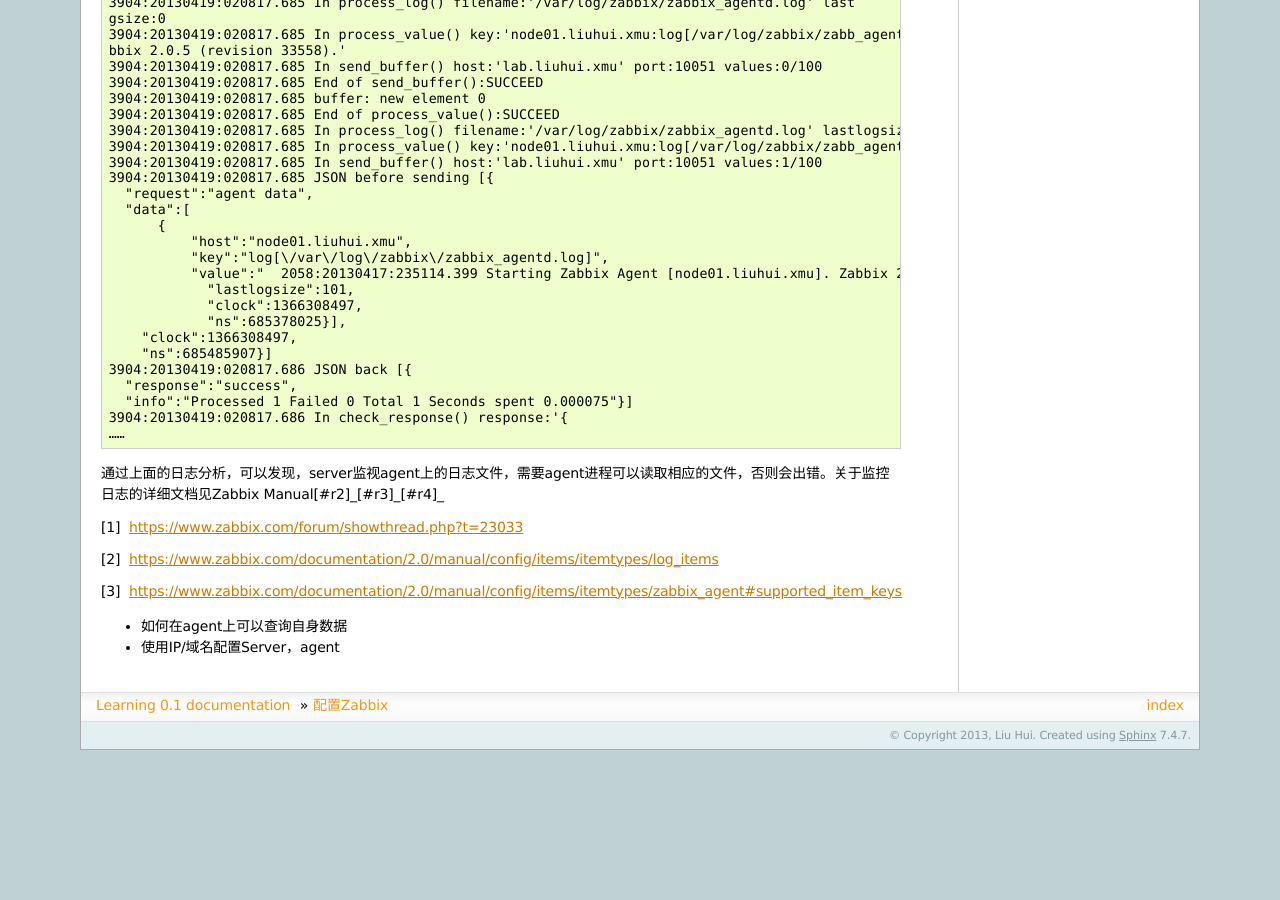
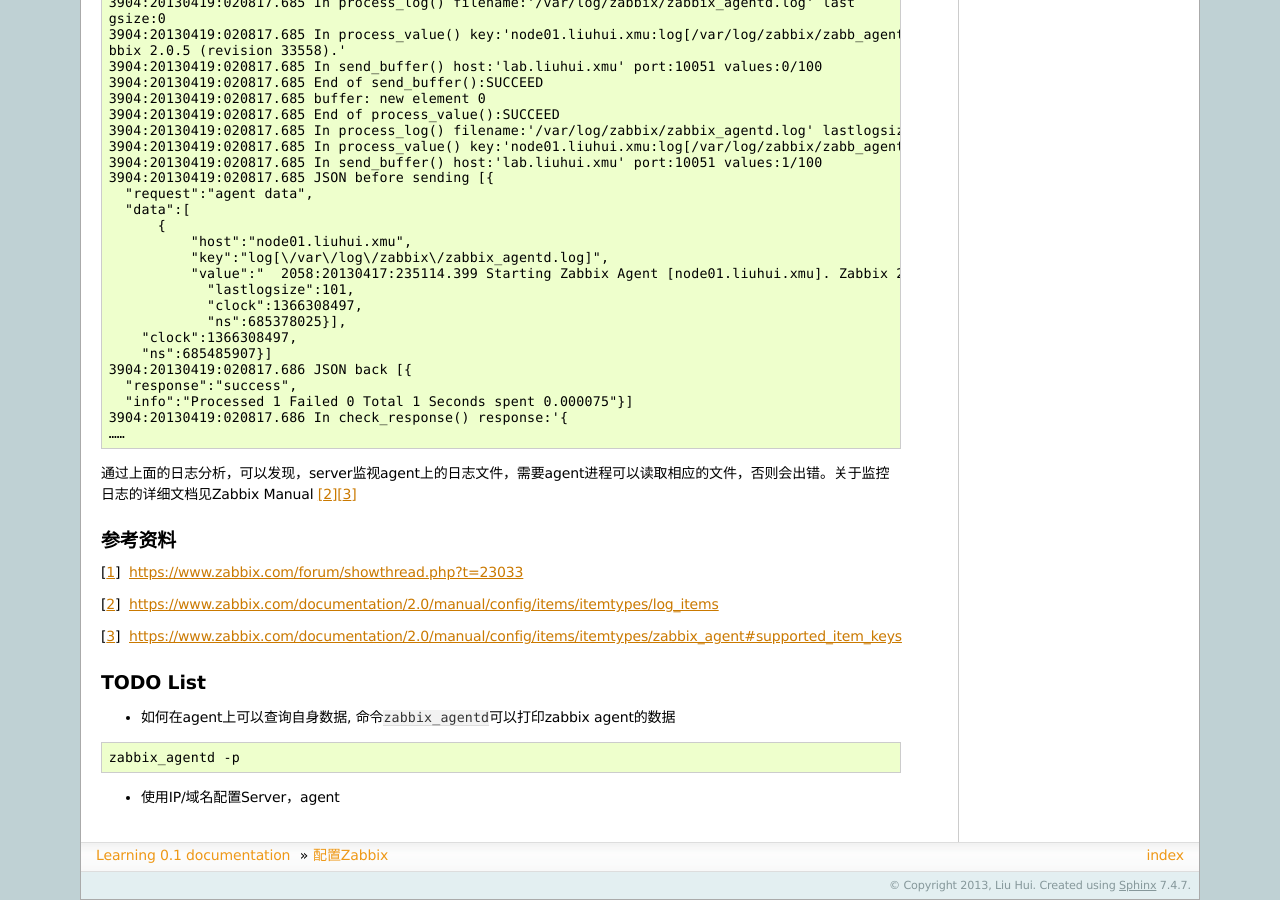
Before and after one commit to huiliu/learning.docs.hui, a Sphinx documentation site: the page built from source/zabbix.rst, in a window 1280 px wide and 900 px high, scrolled down 1333 px. Built offline with Sphinx 7.4.7, drawn with Linux system fonts in a browser that asks for light colours; formulas are drawn with MathJax 3; before the commit the page ends 2083 px from its top, so only the background shows below that; some of the changed text lies outside the part shown.

Commit message:
FIXED LAYOUT ERROR

```diff
--- a/source/zabbix.rst
+++ b/source/zabbix.rst
@@ -3,7 +3,7 @@
 
 Log File Monitoring时ZBX_NOTSUPPORT错误
 =======================================
-配置日志文件监控时一直出错，经过在Zabbix Forums上的提醒[#r1]_，仔细查看了agent\
+配置日志文件监控时一直出错，经过在Zabbix Forums上的提醒\ [#r1]_\ ，仔细查看了agent\
 的调试日志，在其中发现：
 
 .. sourcecode:: text
@@ -110,11 +110,22 @@
     ……
 
 通过上面的日志分析，可以发现，server监视agent上的日志文件，需要agent进程可以读\
-取相应的文件，否则会出错。关于监控日志的详细文档见Zabbix Manual[#r2]_[#r3]_[#r4]_
+取相应的文件，否则会出错。关于监控日志的详细文档见Zabbix Manual [#r2]_\ [#r3]_
 
+参考资料
+=========
 .. [#r1] https://www.zabbix.com/forum/showthread.php?t=23033
 .. [#r2] https://www.zabbix.com/documentation/2.0/manual/config/items/itemtypes/log_items
 .. [#r3] https://www.zabbix.com/documentation/2.0/manual/config/items/itemtypes/zabbix_agent#supported_item_keys
 
-* 如何在agent上可以查询自身数据
+
+TODO List
+=========
+* 如何在agent上可以查询自身数据, 命令\ ``zabbix_agentd``\ 可以打印zabbix agent的\
+  数据
+
+.. sourcecode:: bash
+
+    zabbix_agentd -p
+
 * 使用IP/域名配置Server，agent
```
Also changed, not shown: source/kernel.rst (+4 -4 lines).
